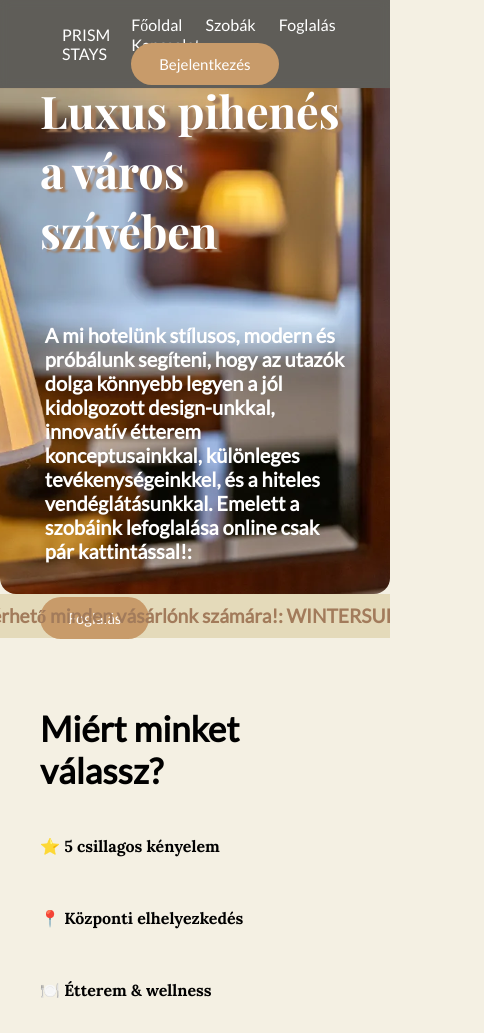
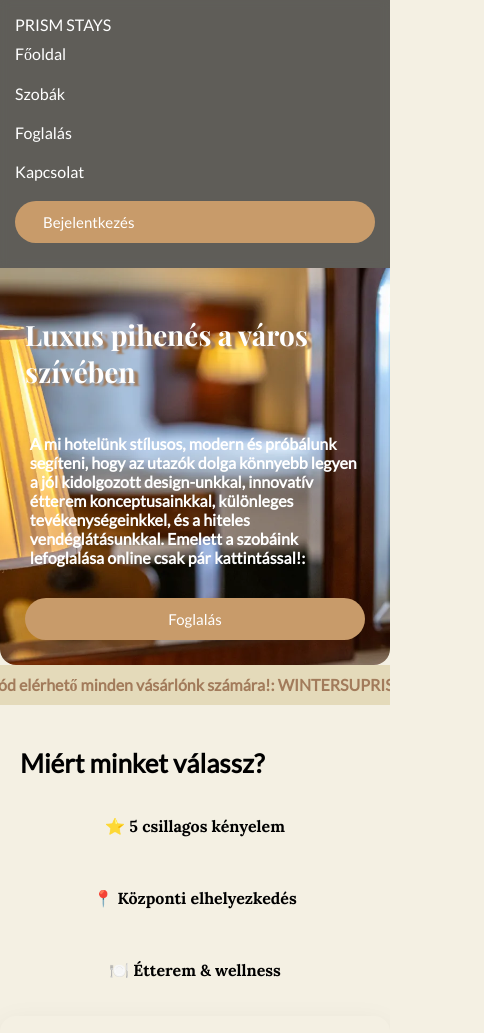
Before and after one commit to Snickers7667/hotelproject, a plain HTML site: page index.html in a window 390 px wide. Shown: the top 1033 px of the page, 484 px wide, since content can reach past the window. Drawn offline with Linux system fonts and the light colour scheme.

Commit message:
responsive

```diff
--- a/style.css
+++ b/style.css
@@ -392,3 +392,112 @@
     padding: 0px 0px 0px 189px;
     width: 100%;
 }
+
+/* =========================
+   RESPONSIVE – MOBIL / TABLET
+   ========================= */
+
+@media (max-width: 768px) {
+
+  /* NAVBAR */
+  .navbar {
+    flex-direction: column;
+    align-items: flex-start;
+    padding: 15px;
+  }
+
+  .navbar nav {
+    display: flex;
+    flex-direction: column;
+    width: 100%;
+  }
+
+  .navbar a {
+    margin: 10px 0;
+  }
+
+  /* HERO */
+  .hero {
+    height: auto;
+    padding: 25px;
+  }
+
+  .hero h1 {
+    font-size: 28px;
+  }
+
+  .hero p {
+    font-size: 16px;
+  }
+
+  /* INFO GRID */
+  .grid {
+    grid-template-columns: 1fr;
+    text-align: center;
+  }
+
+  /* IMAGE + TEXT CONTAINER */
+  .container {
+    grid-template-columns: 1fr;
+    grid-template-rows: auto;
+    gap: 20px;
+  }
+
+  .images {
+    width: 100%;
+    height: auto;
+    margin: 0;
+  }
+
+  .div2 {
+    margin-right: 0;
+  }
+
+  /* PADDINGEK */
+  .form-section,
+  .contact,
+  .rooms,
+  .info {
+    padding: 20px;
+  }
+
+  /* MARQUEE */
+  .marquee {
+    font-size: 1rem;
+  }
+
+  /* SLIDER */
+  .slider,
+  .slideshow-container {
+    max-width: 100%;
+    height: auto;
+  }
+
+  .prev,
+  .next {
+    font-size: 18px;
+    padding: 10px;
+  }
+}
+
+/* EXTRA KIS KÉPERNYŐ */
+@media (max-width: 480px) {
+
+  h2 {
+    font-size: 26px;
+  }
+
+  h3 {
+    font-size: 13px;
+  }
+
+  .btn,
+  button {
+    width: 100%;
+    text-align: center;
+  }
+
+  .logo {
+    margin-left: 0;
+  }
+}
```
